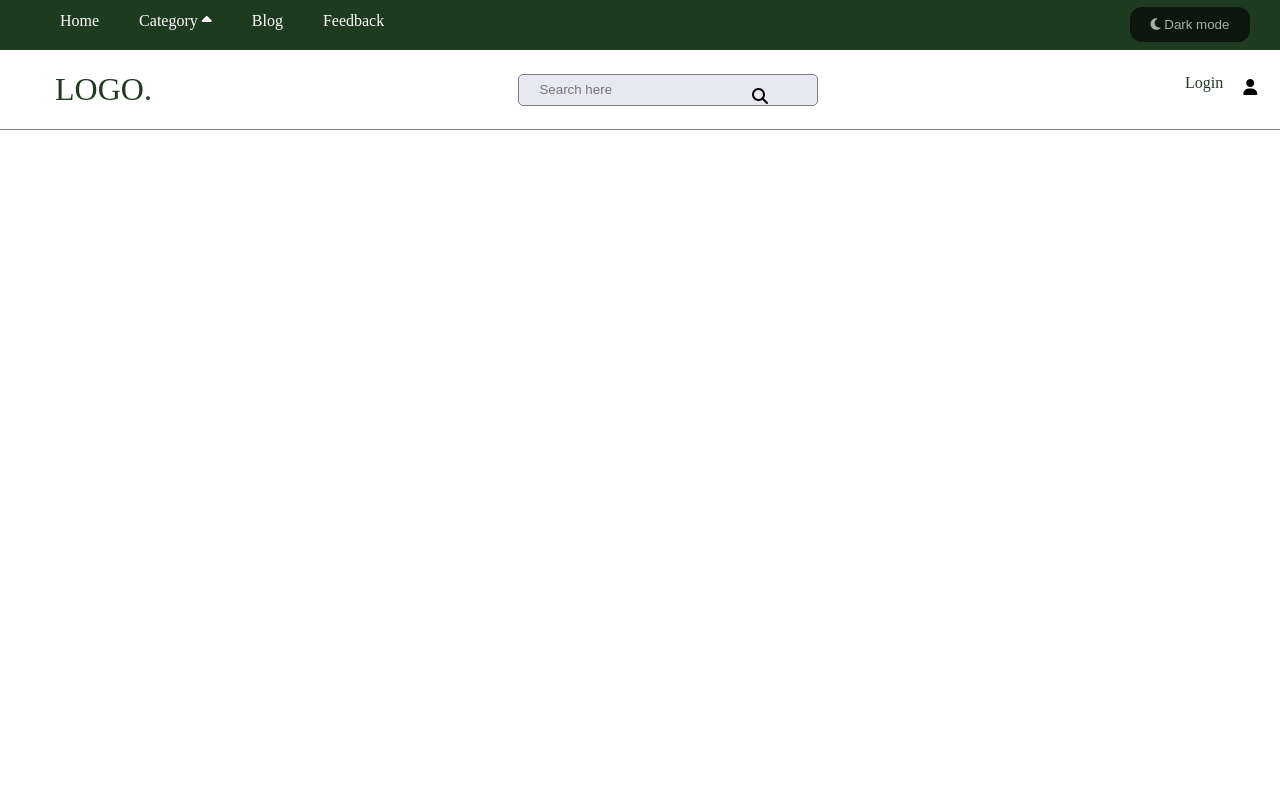
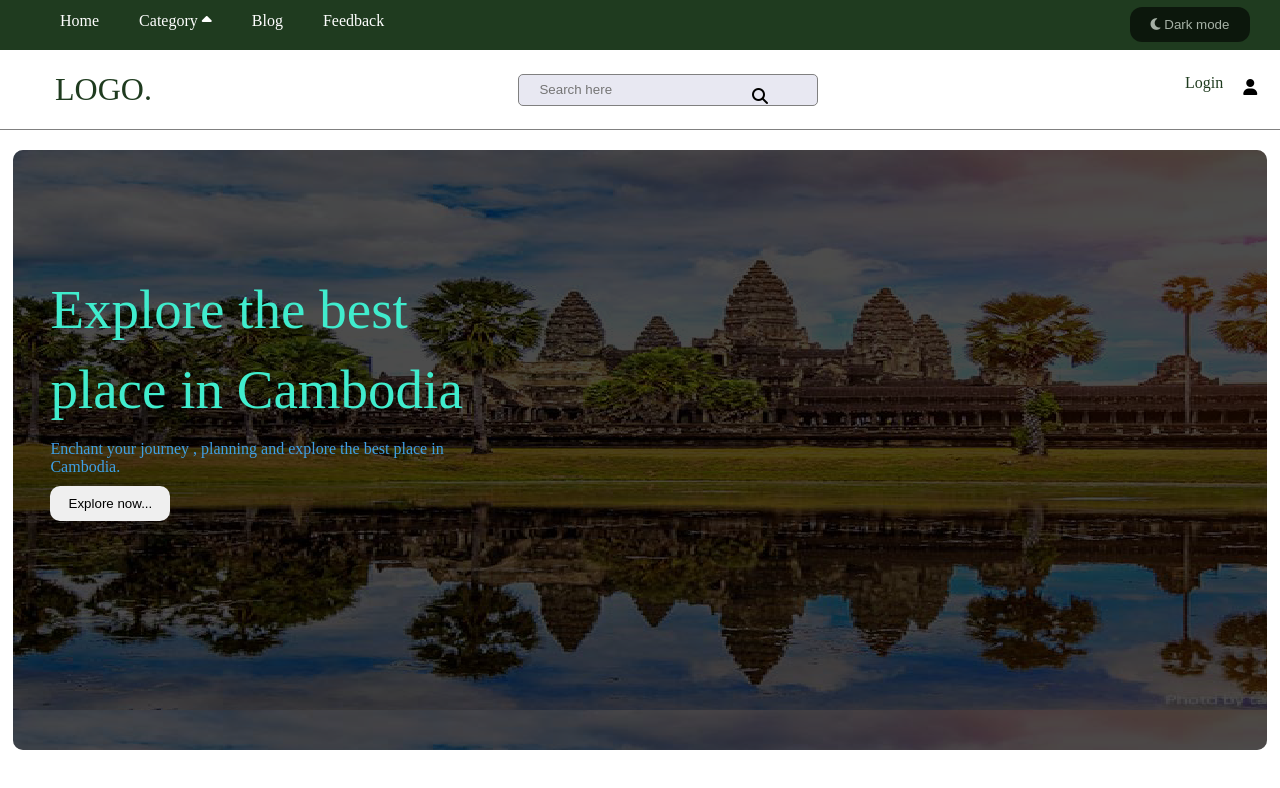
Before and after one commit to Theara123422/Cambodia-Tour, a plain HTML site: page index.html in a window 1280 px wide. Drawn offline with nearby package versions, Linux system fonts and the light colour scheme; a web font is replaced by a local one.

Commit message:
Finished Hero Layout

```diff
--- a/index.html
+++ b/index.html
@@ -7,14 +7,15 @@
     <link rel="stylesheet" href="styles/main.css">
     <!-- link font awesome -->
     <link rel="stylesheet" href="https://cdnjs.cloudflare.com/ajax/libs/font-awesome/6.6.0/css/all.min.css" integrity="sha512-Kc323vGBEqzTmouAECnVceyQqyqdsSiqLQISBL29aUW4U/M7pSPA/gEUZQqv1cwx4OnYxTxve5UMg5GT6L4JJg==" crossorigin="anonymous" referrerpolicy="no-referrer" />
+    <link rel="stylesheet" href="https://unpkg.com/aos@next/dist/aos.css" />
     <title>Cambodia-Tour</title>
 </head>
 <body>
     <!-- navbar section -->
     <div class="navbar-container">
         <ul class="navbar-menu">
-            <li><a href="#">Home</a></li>
-            <li>
+            <li class="nav-item"><a href="#">Home</a></li>
+            <li class="nav-item">
                 <a href="#">Category <i class="fa-solid fa-caret-up"></i></a>
                 <ul class="dropdown">
                     <li><a href="#">Foods</a></li>
@@ -22,8 +23,8 @@
                     <li><a href="#">Desserts</a></li>
                 </ul>
             </li>
-            <li><a href="#">Blog</a></li>
-            <li><a href="#">Feedback</a></li>
+            <li class="nav-item"><a href="#">Blog</a></li>
+            <li class="nav-item"><a href="#">Feedback</a></li>
         </ul>
         <button class="mode-container">
             <i class="fa-solid fa-moon"></i>
@@ -44,5 +45,16 @@
         </div>
     </div>
     <!-- logo-search-container -->
+    <div data-aos="fade-up" data-aos-duration="2000" class="hero-container">
+        <div data-aos="fade-right" data-aos-duration="2000" class="hero-text-container">
+            <h1>Explore the best place in Cambodia</h1>
+            <p>Enchant your journey , planning and explore the best place in Cambodia.</p>
+            <button>Explore now...</button>
+        </div>
+    </div>
 </body>
+<script src="https://unpkg.com/aos@next/dist/aos.js"></script>
+<script>
+   AOS.init();
+</script>
 </html>
--- a/styles/main.css
+++ b/styles/main.css
@@ -37,10 +37,12 @@
     padding: 0;
     height: 0;
     transition: 0.4s;
+    opacity: 0;
 }
 .dropdown li {
     display: block;
     padding: 10px 30px 10px 36px;
+    color: black;
 }
 .dropdown li:hover{
     background-color: rgba(152, 149, 149, 0.295);
@@ -52,9 +54,10 @@
     transform: rotate(180deg);
     transition: 0.3s;
 }
-.navbar-menu li:hover .dropdown{
+.navbar-menu .nav-item:hover .dropdown{
     height: 150px;
     transition: 0.4s;
+    opacity: 1;
 }
 .navbar-container .mode-container{
     width: 120px;
@@ -109,5 +112,52 @@
 }
 .login :last-child{
     margin-top: 5px;
-
 }
+.hero-container{
+    width: 98%;
+    height: 75vh;
+    background-color: black;
+    margin: 20px auto;
+    border-radius: 10px;
+    position: relative;
+    overflow: hidden;
+}
+.hero-container::before{
+    content: " ";
+    background-image: url(/images/Hero-Image.png);
+    width: 100%;
+    height: 100%;
+    position: absolute;
+    top: 0;
+    left: 0 ;
+    opacity: 0.3;
+}
+.hero-container .hero-text-container{
+    width: 35%;
+    position: absolute;
+    top: 20%;
+    left: 3%;
+    font-family: var(--content-font)
+}
+.hero-text-container :first-child{
+    color: #40ECCD;
+    font-size: 55px;
+    font-weight: 500;
+    line-height: 80px;
+}
+.hero-text-container :nth-child(2){
+    color: #3FA0E6;
+    margin: 10px 0px;
+}
+.hero-text-container :last-child{
+    width: 120px;
+    height: 35px;
+    border-radius: 10px;
+    border: none;
+    cursor: pointer;
+    transition: 0.4s;
+}
+.hero-text-container :last-child:hover{
+    background-color: #40ECCD;
+    transition: 0.4s;
+}
```
Also changed, not shown: images/Hero-Image.png (added).
